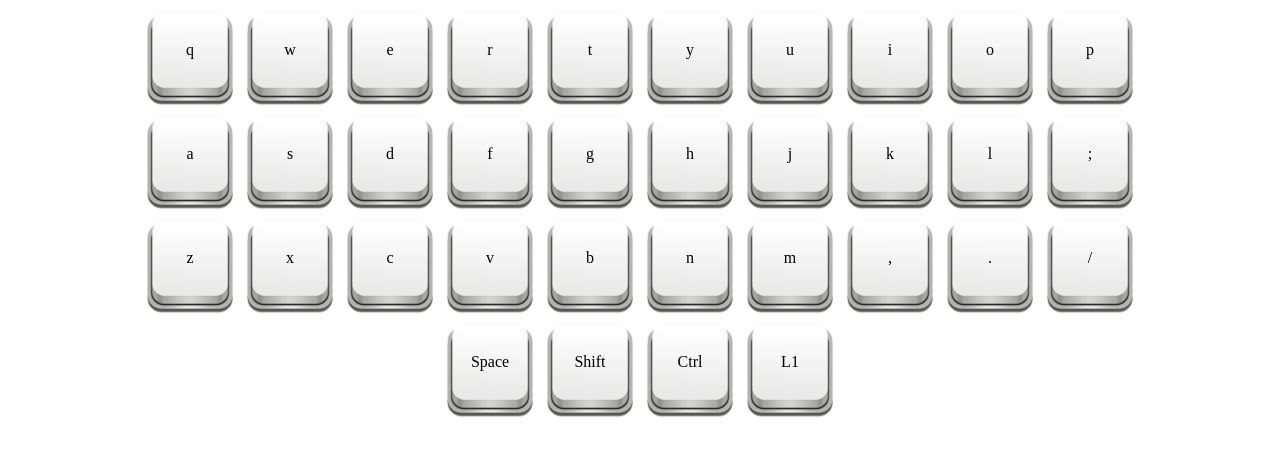
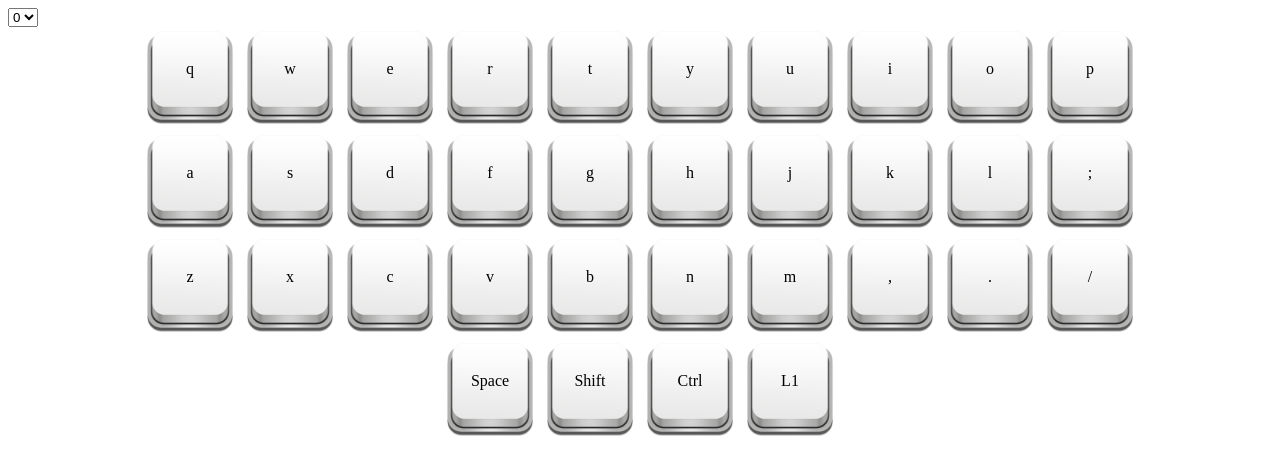
Before and after one commit to cusps/keyboard_viewer, a plain HTML site: page index.html in a window 1280 px wide. Drawn offline with Linux system fonts and the light colour scheme.

Commit message:
jank layering

```diff
--- a/index.html
+++ b/index.html
@@ -4,7 +4,11 @@
 <body>
     <div id="keyboard_body">
 
+        <select name="layers" id="layer_select">
+        </select>
     </div>
+
+
 </body>
 
 <head>
@@ -28,6 +32,7 @@
 
         let rows = 4
         let cols = [10, 10, 10, 4]
+        let split = true
 
         let layers = [[
             new Key("q"), new Key("w"), new Key("e"), new Key("r"), new Key("t"), /**/ new Key("y"), new Key("u"), new Key("i"), new Key("o"), new Key("p"),
@@ -35,19 +40,56 @@
             new Key("z"), new Key("x"), new Key("c"), new Key("v"), new Key("b"), /**/ new Key("n"), new Key("m"), new Key(","), new Key("."), new Key("/"),
         /*                                 */new Key("Space"), new Key("Shift"), /**/ new Key("Ctrl"), new Key("L1")
         ],
+        [
+            new Key("ESC"), new Key("HOME"), new Key("END"), new Key("INS"), new Key("PG_UP"), new Key("!"), new Key("@"), new Key("$"), new Key("^"), new Key("BACK"),
+            //----------------------------------------------------------------------------                  ----------------------------------------------------------------------------------
+            new Key("TAB"), new Key("ALT"), new Key("GUI"), new Key("DEL"), new Key("PG DN"), new Key("[", "{"), new Key("]", "}"), new Key("=", "+"), new Key("-", "_"), new Key("Enter"),
+            //----------------------------------------------------------------------------                  ----------------------------------------------------------------------------------
+            new Key("F1"), new Key("F2"), new Key("F3"), new Key("F4"), new Key("F5"), new Key("F6"), new Key("F7"), new Key("F8"), new Key("F9"), new Key("\\", " | "),
+            //---------------------------------------------------------------------------------------       ----------------------------------------------------------------------------------
+            new Key("L0"), new Key("SHIFT"), new Key("CTL"), new Key("L2")
+        ],
+        [
+            new Key("ESCAPE"), new Key("PAGE_DOWN"), new Key("UP"), new Key("PAGE_UP"), new Key("BLAH"), new Key("MINS"), new Key("7"), new Key("8"), new Key("9"), new Key("BSPC"),
+            //---------------------------------------------------------------------------------------       ----------------------------------------------------------------------------------
+            new Key("TAB"), new Key("LEFT"), new Key("DOWN"), new Key("RIGHT"), new Key("BLAH"), new Key("EQL"), new Key("4"), new Key("5"), new Key("6"), new Key("ENTER"),
+            //---------------------------------------------------------------------------------------       ----------------------------------------------------------------------------------
+            new Key("RESET"), new Key("*"), new Key("BRIGHT DN"), new Key("BRIGHT UP"), new Key("."), new Key("0"), new Key("1"), new Key("2"), new Key("3"), new Key("L3"),
+            //---------------------------------------------------------------------------------------       ----------------------------------------------------------------------------------
+            new Key("L0"), new Key("SHIFT"), new Key("CTL"), new Key("L3")
+        ],
+        [
+            new Key("TAB"), new Key("1"), new Key("2"), new Key("3"), new Key("ESC"), new Key("BLAH"), new Key("BLAH"), new Key("BLAH"), new Key("BLAH"), new Key("TRANSP"),
+            //---------------------------------------------------------------------------------------       ----------------------------------------------------------------------------------
+            new Key("CAPS"), new Key("Q"), new Key("W"), new Key("E"), new Key("R"), new Key("G"), new Key("NO"), new Key("NO"), new Key("NO"), new Key("ENTER"),
+            //---------------------------------------------------------------------------------------       ----------------------------------------------------------------------------------
+            new Key("LSFT"), new Key("A"), new Key("S"), new Key("D"), new Key("F"), new Key("B"), new Key("M"), new Key("MS_ACC1"), new Key("MS_ACC2"), new Key("NO"),
+            //---------------------------------------------------------------------------------------       ----------------------------------------------------------------------------------
+            new Key("C"), new Key("SPACE"), new Key("RALT"), new Key("L0")
+        ]
         ];
 
         var keyboard = document.createElement("keyboard")
         keyboard.className = ".keyboard_body"
         document.getElementById("keyboard_body").appendChild(keyboard)
 
-        for (const layer of layers) {
+        var layer_select = document.getElementById("layer_select");
+        for (let i = 0; i < layers.length; i++) {
+            var opt = document.createElement("option");
+            opt.value = i;
+            opt.innerHTML = i;
+            layer_select.appendChild(opt)
+        }
+
+
+
+        // for (const layer of layers) {
         var row_num = 0;
         var col_num = 0;
         var row_div = document.createElement("keyboard_row")
         row_div.className = "keyboard_row";
         keyboard.appendChild(row_div)
-            for (const key of layer) {
+        for (const key of layers[0]) {
             if (col_num >= cols[row_num]) {
                 row_num++;
                 col_num = 0;
@@ -65,6 +107,7 @@
             img.className = "key";
 
             var pri_key = document.createElement("primary_key");
+            pri_key.id = "primary_key";
             pri_key.textContent = key.primary;
             pri_key.className = "primary_key"
 
@@ -73,11 +116,27 @@
             cont.appendChild(pri_key);
             col_num++;
         }
+
+        console.log("adding listener")
+        // layer_select.addEventListener('change', function () {
+        layer_select.onchange = function () {
+            var key_idx = 0;
+            var layer = document.getElementById("layer_select").value;
+            console.log("on select change")
+
+            for (var i = 0; i < keyboard.children.length; i++) {
+                var row = keyboard.children[i];
+                console.log("row")
+                console.log(row.id)
+                for (var j = 0; j < row.children.length; j++) {
+                    var key_cont = row.children[j];
+                    console.log("keys")
+                    var pri_key = key_cont.children[1]
+                    pri_key.textContent = layers[layer][key_idx].primary
+                    key_idx++;
                 }
-        // var img = document.createElement("img");
-        // img.src = "./img/keycap_blank.png";
-        // img.id = "key"
-        // document.children[0].appendChild(img);
+            }
+        };
 
         console.log(document.children);
         console.log(document.children[0]);
--- a/styles.css
+++ b/styles.css
@@ -8,6 +8,8 @@
     height: 300px;
     /* border: 2px solid #555; */
 }
+
+/* layer_select {} */
 
 .keyboard_row {
     /* display: flex; */
```
Lines whose indentation alone changed are shown as unchanged.
